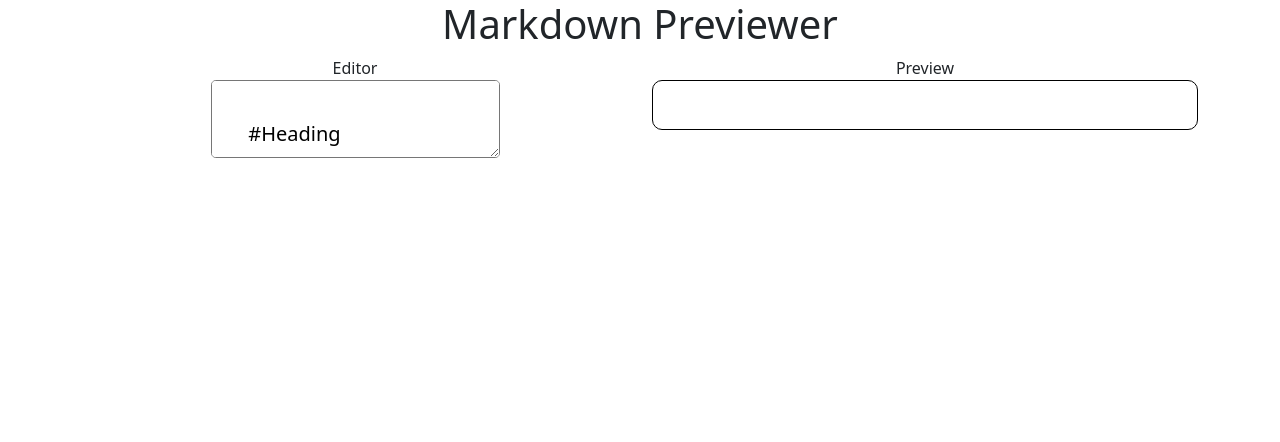
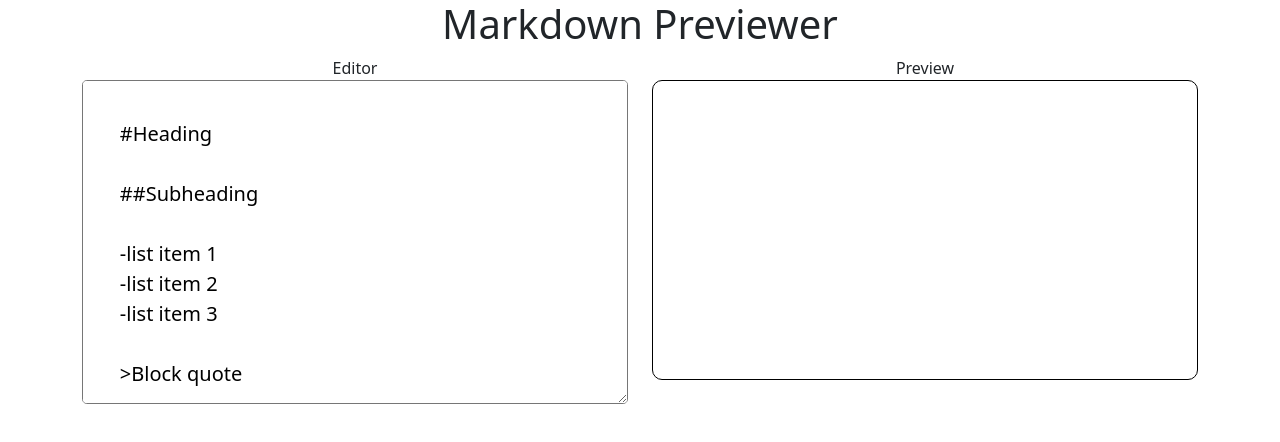
Before and after one commit to Holgermueller/markdownpreviewer, a React (Create React App) app: page / in a window 1280 px wide. Shown: the top 442 px of the page. Built offline with nearby package versions, Linux system fonts and the light colour scheme.

Commit message:
some styling

```diff
--- a/src/App.css
+++ b/src/App.css
@@ -1,8 +1,14 @@
 .App {
   text-align: center;
+}
+.editor {
+  width: 100%;
+  height: 100%;
 }
 .preview-area {
   border: 1px solid black;
   border-radius: 10px;
-  min-height: 50px;
+  min-height: 300px;
+  width: 100%;
+  display: block;
 }
--- a/src/App.js
+++ b/src/App.js
@@ -8,6 +8,18 @@ function App() {
     #Heading
 
     ##Subheading
+
+    -list item 1
+    -list item 2
+    -list item 3
+
+    >Block quote
+
+    [Link to Google](https://www.google.com/)
+
+    **Bold text**
+
+
     `
   );
   return (
@@ -24,8 +36,9 @@ function App() {
             <textarea
               type="text"
               id="editor"
-              className="form-control-lg"
+              className="form-control-lg editor"
               value={mrkdwn}
+              onChange={(e) => mrkdwn(e.target.value)}
             ></textarea>
           </div>
 
```
